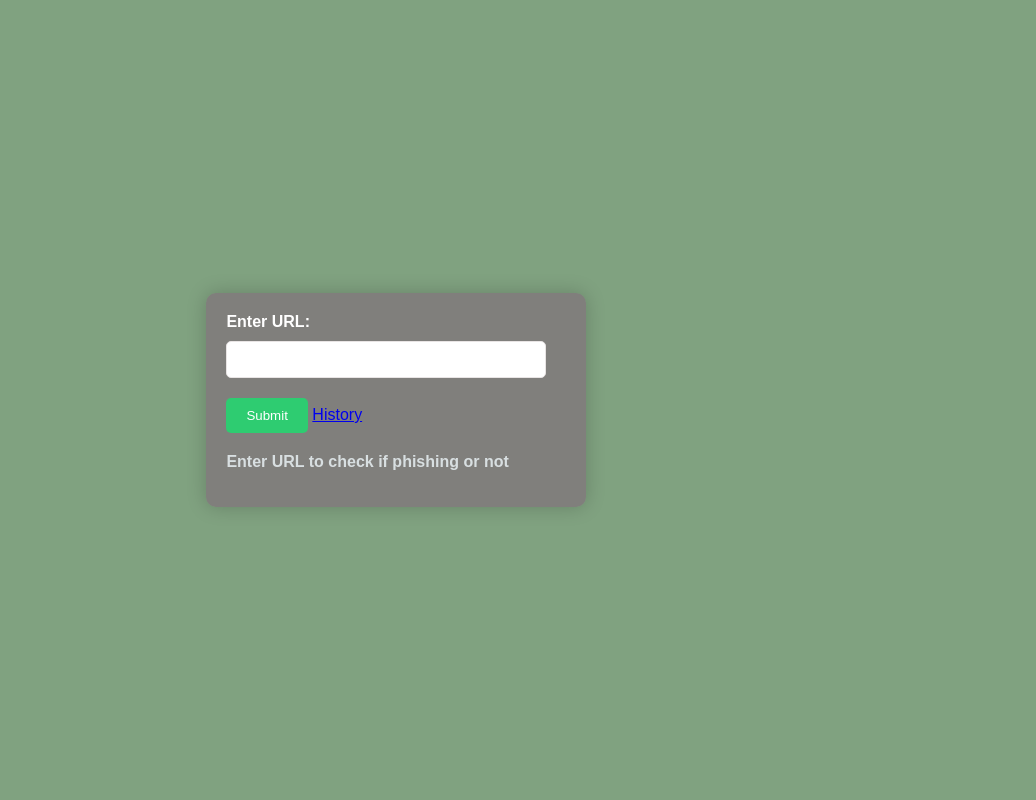
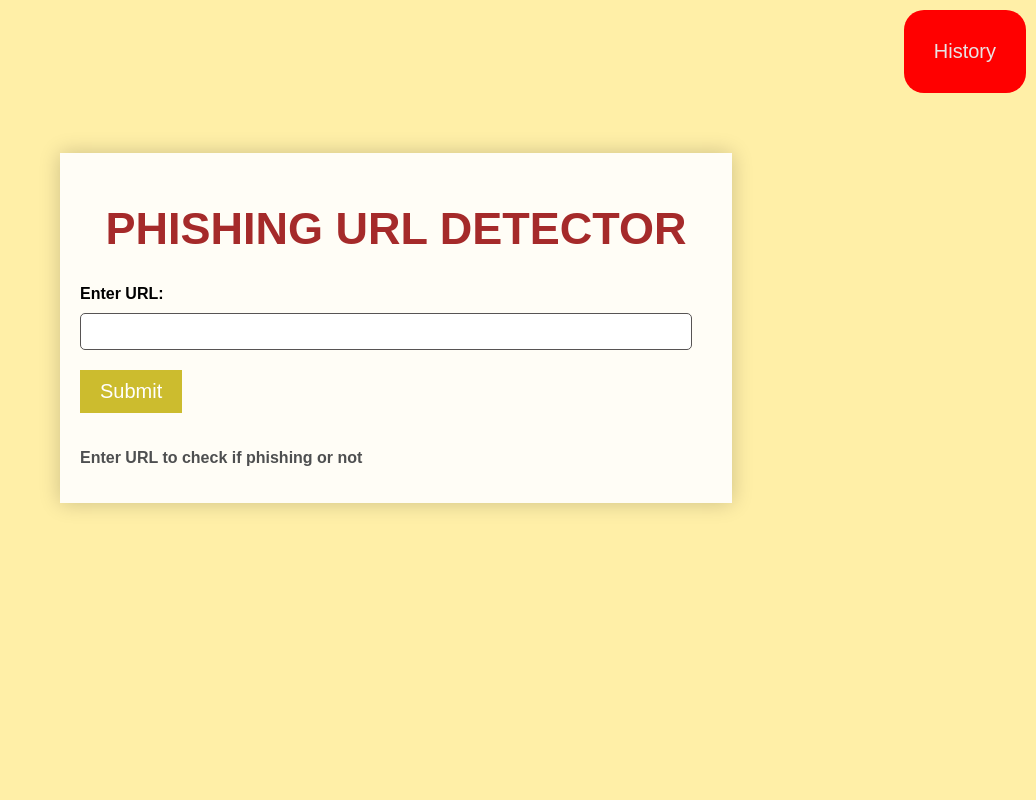
Before and after one commit to Rishi-Sutar/phishing_url, a Flask app: page / in a window 1280 px wide. Shown: the whole page, without its empty margins (244-1280 px from the left). Run offline with Flask 3, Linux system fonts and the light colour scheme; data that the repository does not hold is empty; parts of the project's set-up code (start-up, migrations or seed data) failed here and were passed over.

Commit message:
Update index.html

```diff
--- a/templates/index.html
+++ b/templates/index.html
@@ -7,22 +7,34 @@
     <style>
         body {
             font-family: Arial, sans-serif;
-            background-color: #80a280; /* Updated background color */
+            background-color: #ffefa7; /* Updated background color */
+
+        }
+        .heading{
+            color: brown;
+            width: 100%;
+            display: flex;
+            justify-content: center;
+            font-size: 45px;
+        }
+        .content{
             color: #fff; /* Updated text color */
             margin: 0;
             padding: 0;
             display: flex;
             justify-content: center;
             align-items: center;
-            height: 100vh;
+            height: 80vh;
         }
         .container {
-            max-width: 400px;
-            background-color: rgba(128, 124, 124, 0.9); /* Semi-transparent background */
+            width:50%;
+            height: auto;
+            background-color: rgba(255, 255, 255, 0.9); /* Semi-transparent background */
             padding: 20px;
-            border-radius: 10px;
             box-shadow: 0 0 20px rgba(0, 0, 0, 0.2); /* Updated box shadow */
-            animation: slideIn 0.5s ease;
+            color: black;
+            display: flex;
+            flex-direction: column;
         }
         label {
             font-weight: bold;
@@ -33,44 +45,52 @@
             width: calc(100% - 20px); /* Adjusted input width */
             padding: 10px;
             margin-bottom: 20px;
-            border: 1px solid #e8e4e4;
+            border: 1px solid #575454;
             border-radius: 5px;
             box-sizing: border-box;
         }
         button {
-            background-color: #2ecc71; /* Updated button color */
+            background-color: #ccbc2e; /* Updated button color */
             color: #fff;
             border: none;
+            font-size: 20px;
             padding: 10px 20px;
-            border-radius: 5px;
             cursor: pointer;
-            transition: background-color 0.3s ease;
         }
         button:hover {
-            background-color: #27ae60; /* Updated hover color */
+            background-color: #ff1616; /* Updated hover color */
         }
         #result {
             margin-top: 20px;
             font-weight: bold;
-            animation: fadeIn 0.5s forwards;
         }
-        @keyframes fadeIn {
-            from { opacity: 0; }
-            to { opacity: 1; }
+        .history{
+            position: absolute;
+            top: 10px;
+            right: 10px;
+            border-radius: 20px;
+            background-color: red;
+            padding: 30px;
         }
-        @keyframes slideIn {
-            from { transform: translateY(-50px); opacity: 0; }
-            to { transform: translateY(0); opacity: 1; }
+        .history a{
+            text-decoration: none;
+            color: #e8e4e4;
+            font-size:20px;
         }
     </style>
 </head>
 <body>
+
+    <div class="content">
+        <div class="history">
+            <a href="/history">History</a>
+        </div>
         <div class="container">
+            <h1 class="heading">PHISHING URL DETECTOR</h1>
             <form id="urlForm" method="post" action="/">
                 <label for="urlInput">Enter URL:</label>
                 <input type="text" id="urlInput" name="url" required>
                 <button type="submit">Submit</button>
-            <a href="/history">History</a>
             </form>
             <div id="result">
                     {% if prediction == 'Prediction says phishing URL' %}
@@ -82,9 +102,11 @@
                     {% elif prediction == 'broken url' %}
                         <p style="color: rgb(31, 33, 34);">{{ prediction }}</p>
                     {% else %}
-                    <p style="color: rgb(216, 223, 225);">{{ prediction }}</p>
+                        <p style="color: rgb(78, 79, 80);">{{ prediction }}</p>
                     {% endif %}
             </div>
         </div>
+    </div>
+
 </body>
 </html>
```
Lines whose indentation alone changed are shown as unchanged.
